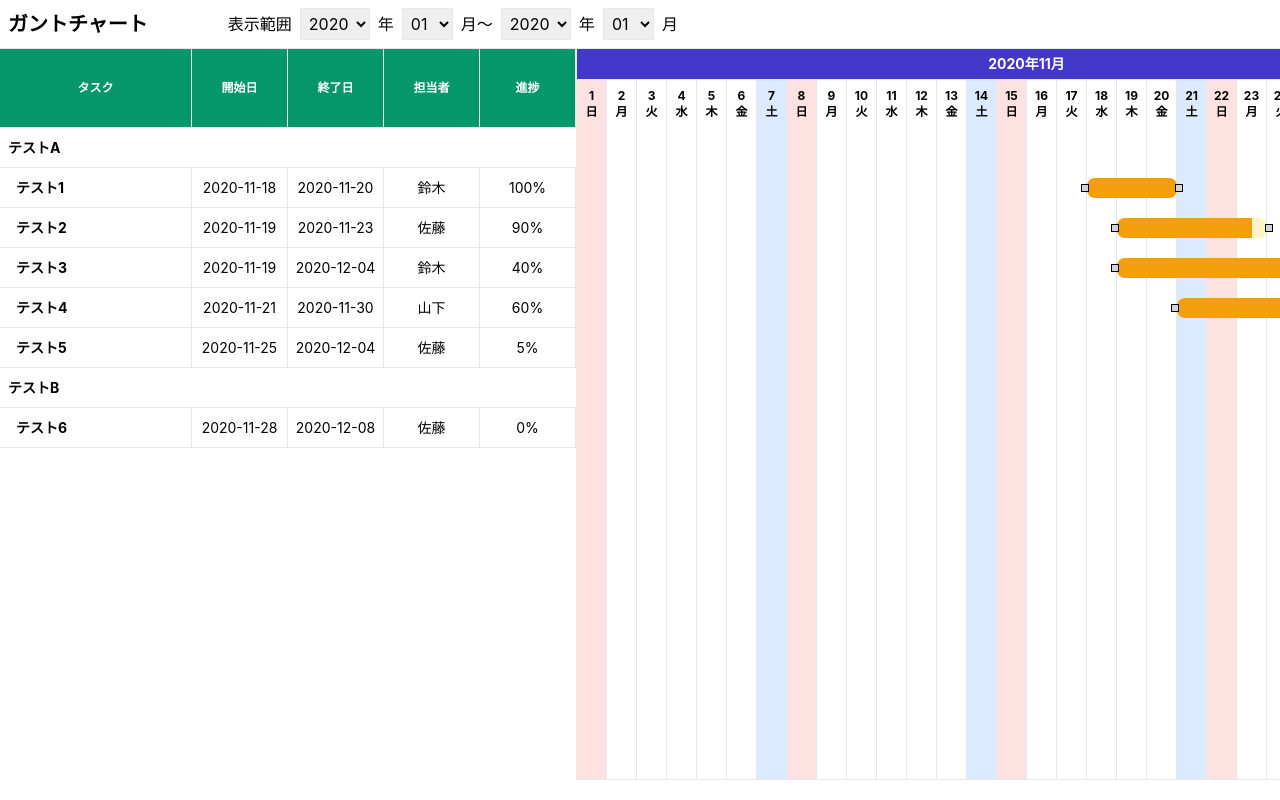
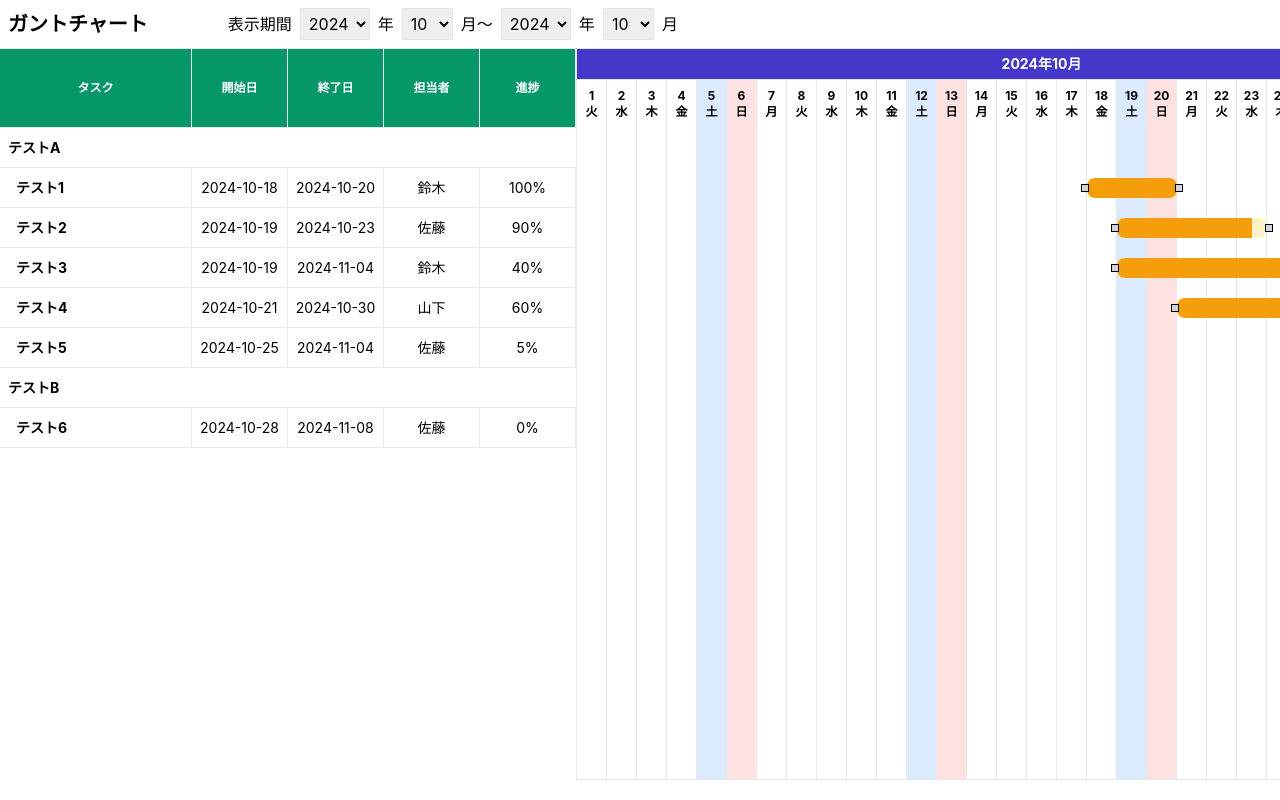
Before and after one commit to gotsui/Gantt-Chart, a React (Create React App) app in the folder web-react-rust/react/react_app/: page / in a window 1280 px wide. Built offline with nearby package versions, Linux system fonts and the light colour scheme.

Commit message:
表示期間コンポーネントを作成

```diff
--- a/web-react-rust/react/react_app/src/App.tsx
+++ b/web-react-rust/react/react_app/src/App.tsx
@@ -3,6 +3,7 @@ import logo from './logo.svg';
 import './App.css';
 import './style.css';
 import { start } from "repl";
+import { DisplayPeriod } from "./conponents/DisplayPeriod";
 import { GanttTask } from "./conponents/GanttTask";
 import { GanttDate } from "./conponents/GanttDate";
 import { GanttBarArea } from "./conponents/GanttBarArea";
@@ -90,8 +91,8 @@ function App() {
 					id: 1,
 					category_id: 1,
 					name: 'テスト1',
-					start_date: '2020-11-18',
-					end_date: '2020-11-20',
+					start_date: '2024-10-18',
+					end_date: '2024-10-20',
 					incharge_user: '鈴木',
 					percentage: 100,
 					},
@@ -99,8 +100,8 @@ function App() {
 					id: 2,
 					category_id: 1,
 					name: 'テスト2',
-					start_date: '2020-11-19',
-					end_date: '2020-11-23',
+					start_date: '2024-10-19',
+					end_date: '2024-10-23',
 					incharge_user: '佐藤',
 					percentage: 90,
 				},
@@ -108,8 +109,8 @@ function App() {
 					id: 3,
 					category_id: 1,
 					name: 'テスト3',
-					start_date: '2020-11-19',
-					end_date: '2020-12-04',
+					start_date: '2024-10-19',
+					end_date: '2024-11-04',
 					incharge_user: '鈴木',
 					percentage: 40,
 				},
@@ -117,8 +118,8 @@ function App() {
 					id: 4,
 					category_id: 1,
 					name: 'テスト4',
-					start_date: '2020-11-21',
-					end_date: '2020-11-30',
+					start_date: '2024-10-21',
+					end_date: '2024-10-30',
 					incharge_user: '山下',
 					percentage: 60,
 				},
@@ -126,8 +127,8 @@ function App() {
 					id: 5,
 					category_id: 1,
 					name: 'テスト5',
-					start_date: '2020-11-25',
-					end_date: '2020-12-04',
+					start_date: '2024-10-25',
+					end_date: '2024-11-04',
 					incharge_user: '佐藤',
 					percentage: 5,
 				},
@@ -135,8 +136,8 @@ function App() {
 					id: 6,
 					category_id: 2,
 					name: 'テスト6',
-					start_date: '2020-11-28',
-					end_date: '2020-12-08',
+					start_date: '2024-10-28',
+					end_date: '2024-11-08',
 					incharge_user: '佐藤',
 					percentage: 0,
 				},
@@ -158,6 +159,7 @@ function App() {
 	}
 
 	function getTaskBars(startDate: Date, tasks: any, blockSize: number) {
+		const DATE_MILLI_SEC: number = (24 * 60 * 60 * 1000);
 		let top = 10;
 
 		let taskBars = tasks.map((task: any) => {
@@ -166,10 +168,14 @@ function App() {
 			if (task.cat === 'task') {
 				let date_from: Date = new Date(task.start_date);
 				let date_to: Date = new Date(task.end_date);
-				let diff: number = Math.floor((date_to.getTime() - date_from.getTime()) / (24 * 60 * 60 * 1000));
-				let between: number = diff + 1;
-				let start: number = Math.floor((date_from.getTime() - startDate.getTime()) / (24 * 60 * 60 * 1000));
-				let left: number = start * blockSize;
+
+				let periodDiffMilliSec: number = date_to.getTime() - date_from.getTime();
+				let periodDiff: number = Math.floor(periodDiffMilliSec / DATE_MILLI_SEC);
+				let between: number = periodDiff + 1;
+
+				let startDiffMilliSec: number = date_from.getTime() - startDate.getTime();
+				let startDiff: number = Math.floor(startDiffMilliSec / DATE_MILLI_SEC);
+				let left: number = startDiff * blockSize;
 
 				style = {
 					top: `${top}px`,
@@ -194,17 +200,20 @@ function App() {
 		return tasks.slice(positionId, positionId + displayTaskNumber);
 	}
 
-	const startDate = new Date('2020-11-01');
-	const endDate = new Date('2021-01-01');
 	const blockSize = 30;
-	let calendars = getCalendar(startDate, endDate);
-	let positionId = 0;
 	const fps = 1000 / 30;
+	const today = new Date();
 
 	const [calendarSize, setCalendarSize] = React.useState({width: 0, height: 0});
 	const [tasks, setTasks] = React.useState(getTasks());
 	const [displayTasks, setDisplayTasks] = React.useState([]);
 	const [taskBars, setTaskBars] = React.useState([]);
+	const [startDate, setStartDate] = React.useState(new Date(today.getFullYear(), today.getMonth(), 1));
+	const [endDate, setEndDate] = React.useState(new Date(today.getFullYear(), today.getMonth(), 1));
+
+
+	let calendars = getCalendar(startDate, endDate);
+	let positionId = 0;
 
 	let moved: {
 		dragging: boolean,
@@ -227,6 +236,34 @@ function App() {
 	}
 
 	let movingPageX = 0;
+
+	function handleChangeStartYear(e: React.ChangeEvent<HTMLSelectElement>) {
+		let nextStartDate = new Date(startDate);
+		nextStartDate.setFullYear(parseInt(e.target.value));
+		let nextTaskBars = getTaskBars(nextStartDate, displayTasks, blockSize);
+		setStartDate(nextStartDate);
+		setTaskBars(nextTaskBars);
+	}
+
+	function handleChangeStartMonth(e: React.ChangeEvent<HTMLSelectElement>) {
+		let nextStartDate = new Date(startDate);
+		nextStartDate.setMonth(parseInt(e.target.value) - 1);
+		let nextTaskBars = getTaskBars(nextStartDate, displayTasks, blockSize);
+		setStartDate(nextStartDate);
+		setTaskBars(nextTaskBars);
+	}
+
+	function handleChangeEndYear(e: React.ChangeEvent<HTMLSelectElement>) {
+		let nextEndDate = new Date(endDate);
+		nextEndDate.setFullYear(parseInt(e.target.value));
+		setEndDate(nextEndDate);
+	}
+
+	function handleChangeEndMonth(e: React.ChangeEvent<HTMLSelectElement>) {
+		let nextEndDate = new Date(endDate);
+		nextEndDate.setMonth(parseInt(e.target.value) - 1);
+		setEndDate(nextEndDate);
+	}
 
 	function handleMouseDownMove(e: React.MouseEvent<HTMLDivElement, MouseEvent>, task: any) {
 		if (e.target instanceof HTMLElement) {
@@ -474,55 +511,9 @@ function App() {
 			<div id="app">
 				<div id="gantt-header" className="h-12 p-2 flex items-center">
 					<h1 className="text-xl font-bold">ガントチャート</h1>
-					<div className="ml-20">表示範囲</div>
-					<select className="border mx-2 p-1">
-						<option>2020</option>
-						<option>2021</option>
-						<option>2022</option>
-						<option>2023</option>
-						<option>2024</option>
-						<option>2025</option>
-					</select>
-					年
-					<select className="border mx-2 p-1">
-						<option>01</option>
-						<option>02</option>
-						<option>03</option>
-						<option>04</option>
-						<option>05</option>
-						<option>06</option>
-						<option>07</option>
-						<option>08</option>
-						<option>09</option>
-						<option>10</option>
-						<option>11</option>
-						<option>12</option>
-					</select>
-					月～
-					<select className="border mx-2 p-1">
-						<option>2020</option>
-						<option>2021</option>
-						<option>2022</option>
-						<option>2023</option>
-						<option>2024</option>
-						<option>2025</option>
-					</select>
-					年
-					<select className="border mx-2 p-1">
-						<option>01</option>
-						<option>02</option>
-						<option>03</option>
-						<option>04</option>
-						<option>05</option>
-						<option>06</option>
-						<option>07</option>
-						<option>08</option>
-						<option>09</option>
-						<option>10</option>
-						<option>11</option>
-						<option>12</option>
-					</select>
-					月
+					<DisplayPeriod startDate={startDate} endDate={endDate}
+					onChangeStartYear={handleChangeStartYear} onChangeStartMonth={handleChangeStartMonth}
+					onChangeEndYear={handleChangeEndYear} onChangeEndMonth={handleChangeEndMonth} />
 				</div>
 				<div id="gantt-content" className="flex">
 					<GanttTask displayTasks={displayTasks} calendarSize={calendarSize} />
--- /dev/null
+++ b/web-react-rust/react/react_app/src/conponents/DisplayPeriod.tsx
@@ -0,0 +1,73 @@
+import React from "react";
+
+function formatMM(date: Date) {
+    return `${('0' + (date.getMonth() + 1)).slice(-2)}`;
+}
+
+const DisplayPeriod: React.FC<any> = ({startDate, endDate, onChangeStartYear, onChangeStartMonth, onChangeEndYear, onChangeEndMonth}) => {
+    return (
+        <>
+            <div className="ml-20">表示期間</div>
+            <select className="border mx-2 p-1" value={startDate.getFullYear()} onChange={(e) => {onChangeStartYear(e)}}>
+                <option>2020</option>
+                <option>2021</option>
+                <option>2022</option>
+                <option>2023</option>
+                <option>2024</option>
+                <option>2025</option>
+                <option>2026</option>
+                <option>2027</option>
+                <option>2028</option>
+                <option>2029</option>
+                <option>2030</option>
+            </select>
+            <div>年</div>
+            <select className="border mx-2 p-1" value={formatMM(startDate)} onChange={(e) => {onChangeStartMonth(e)}}>
+                <option>01</option>
+                <option>02</option>
+                <option>03</option>
+                <option>04</option>
+                <option>05</option>
+                <option>06</option>
+                <option>07</option>
+                <option>08</option>
+                <option>09</option>
+                <option>10</option>
+                <option>11</option>
+                <option>12</option>
+            </select>
+            <div>月～</div>
+            <select className="border mx-2 p-1" value={endDate.getFullYear()} onChange={(e) => {onChangeEndYear(e)}}>
+                <option>2020</option>
+                <option>2021</option>
+                <option>2022</option>
+                <option>2023</option>
+                <option>2024</option>
+                <option>2025</option>
+                <option>2026</option>
+                <option>2027</option>
+                <option>2028</option>
+                <option>2029</option>
+                <option>2030</option>
+            </select>
+            <div>年</div>
+            <select className="border mx-2 p-1" value={formatMM(endDate)} onChange={(e) => {onChangeEndMonth(e)}}>
+                <option>01</option>
+                <option>02</option>
+                <option>03</option>
+                <option>04</option>
+                <option>05</option>
+                <option>06</option>
+                <option>07</option>
+                <option>08</option>
+                <option>09</option>
+                <option>10</option>
+                <option>11</option>
+                <option>12</option>
+            </select>
+            <div>月</div>
+        </>
+    )
+}
+
+export { DisplayPeriod };
```
